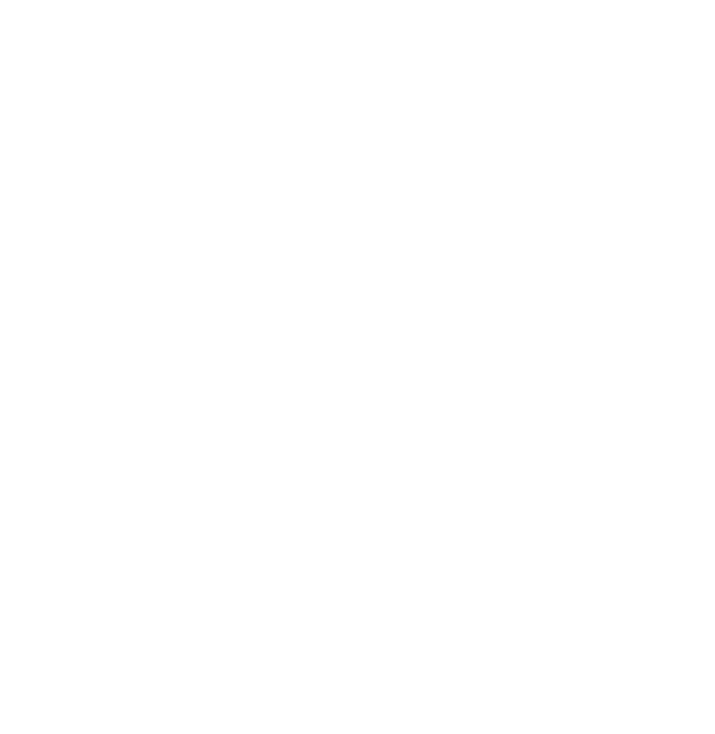
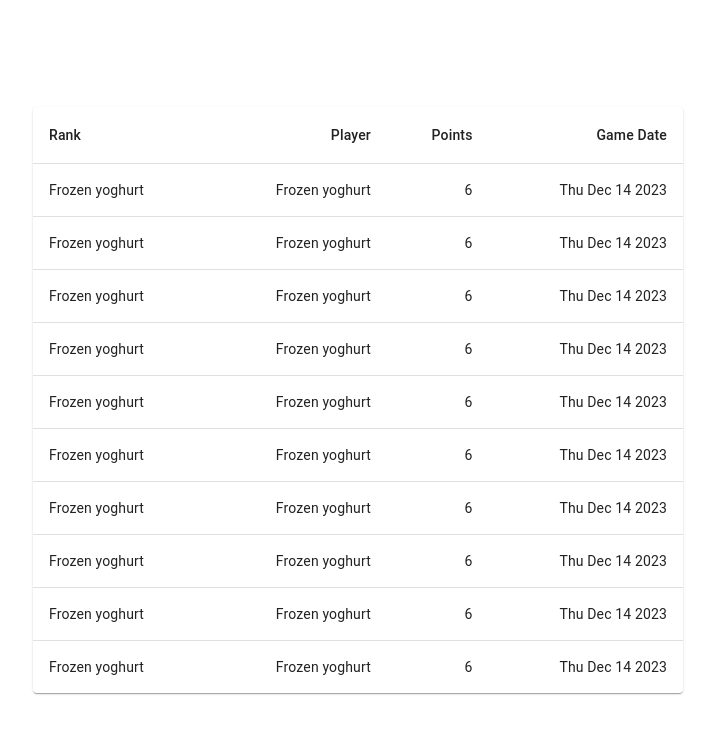
Before and after one commit to Kiomars93/DigiQuiz, a React (Vite) app in the folder frontend/DigiQuiz.UI/: page /leaderboard in a window 1280 px wide. Before the commit this address had no page. Shown: the top 734 px of the page, without its empty margins (282-997 px from the left). Built offline with nearby package versions, Linux system fonts and the light colour scheme.

Commit message:
Adding mocktable for leaderboardlist

```diff
--- a/frontend/DigiQuiz.UI/package.json
+++ b/frontend/DigiQuiz.UI/package.json
@@ -10,6 +10,9 @@
     "preview": "vite preview"
   },
   "dependencies": {
+    "@emotion/react": "^11.11.1",
+    "@emotion/styled": "^11.11.0",
+    "@mui/material": "^5.15.0",
     "react": "^18.2.0",
     "react-dom": "^18.2.0",
     "react-router-dom": "^6.20.1"
--- a/frontend/DigiQuiz.UI/src/App.tsx
+++ b/frontend/DigiQuiz.UI/src/App.tsx
@@ -1,8 +1,9 @@
-import Quiz from './pages/Quiz';
+import Quiz from './components/Quiz';
 import './App.css';
-import Scoreboard from './pages/Scoreboard';
+import Scoreboard from './components/Scoreboard';
 import { Route, Routes } from 'react-router-dom';
 import { useState } from 'react';
+import Leaderboard from './components/Leaderboard';
 
 function App() {
   const [totalPoints, setTotalPoints] = useState<number>(0);
@@ -27,6 +28,7 @@ function App() {
           path='/scoreboard'
           element={<Scoreboard totalPointsprops={totalPoints} />}
         />
+        <Route path='/leaderboard' element={<Leaderboard />} />
       </Routes>
     </>
   );
--- /dev/null
+++ b/frontend/DigiQuiz.UI/src/components/Leaderboard.tsx
@@ -0,0 +1,65 @@
+import Table from '@mui/material/Table';
+import TableBody from '@mui/material/TableBody';
+import TableCell from '@mui/material/TableCell';
+import TableContainer from '@mui/material/TableContainer';
+import TableHead from '@mui/material/TableHead';
+import TableRow from '@mui/material/TableRow';
+import Paper from '@mui/material/Paper';
+
+export default function Leaderboard() {
+  function createData(
+    id: number,
+    name: string,
+    points: number,
+    gameDate: Date
+  ) {
+    return { id, name, points, gameDate };
+  }
+  let date: Date = new Date('2023-12-14');
+
+  const rows = [
+    createData(1, 'Frozen yoghurt', 6.0, date),
+    createData(2, 'Frozen yoghurt', 6.0, date),
+    createData(3, 'Frozen yoghurt', 6.0, date),
+    createData(4, 'Frozen yoghurt', 6.0, date),
+    createData(5, 'Frozen yoghurt', 6.0, date),
+    createData(6, 'Frozen yoghurt', 6.0, date),
+    createData(7, 'Frozen yoghurt', 6.0, date),
+    createData(8, 'Frozen yoghurt', 6.0, date),
+    createData(9, 'Frozen yoghurt', 6.0, date),
+    createData(10, 'Frozen yoghurt', 6.0, date),
+  ];
+
+  return (
+    <>
+      <TableContainer component={Paper}>
+        <Table sx={{ minWidth: 650 }} aria-label='simple table'>
+          <TableHead>
+            <TableRow>
+              <TableCell>Rank</TableCell>
+              <TableCell align='right'>Player</TableCell>
+              <TableCell align='right'>Points</TableCell>
+              <TableCell align='right'>Game Date</TableCell>
+            </TableRow>
+          </TableHead>
+          <TableBody>
+            {rows.map((row) => (
+              <TableRow
+                key={row.id}
+                sx={{ '&:last-child td, &:last-child th': { border: 0 } }}>
+                <TableCell component='th' scope='row'>
+                  {row.name}
+                </TableCell>
+                <TableCell align='right'>{row.name}</TableCell>
+                <TableCell align='right'>{row.points}</TableCell>
+                <TableCell align='right'>
+                  {row.gameDate.toDateString()}
+                </TableCell>
+              </TableRow>
+            ))}
+          </TableBody>
+        </Table>
+      </TableContainer>
+    </>
+  );
+}
--- a/frontend/DigiQuiz.UI/src/pages/Scoreboard.tsx
+++ b/frontend/DigiQuiz.UI/src/components/Scoreboard.tsx
@@ -1,5 +1,3 @@
-import React from 'react';
-
 interface TotalPointProps {
   totalPointsprops: number;
 }
```
Also changed, not shown: frontend/DigiQuiz.UI/src/components/Quiz.tsx (renamed from frontend/DigiQuiz.UI/src/pages/Quiz.tsx), 1 other file (tests, documents, lock files or other folders).
